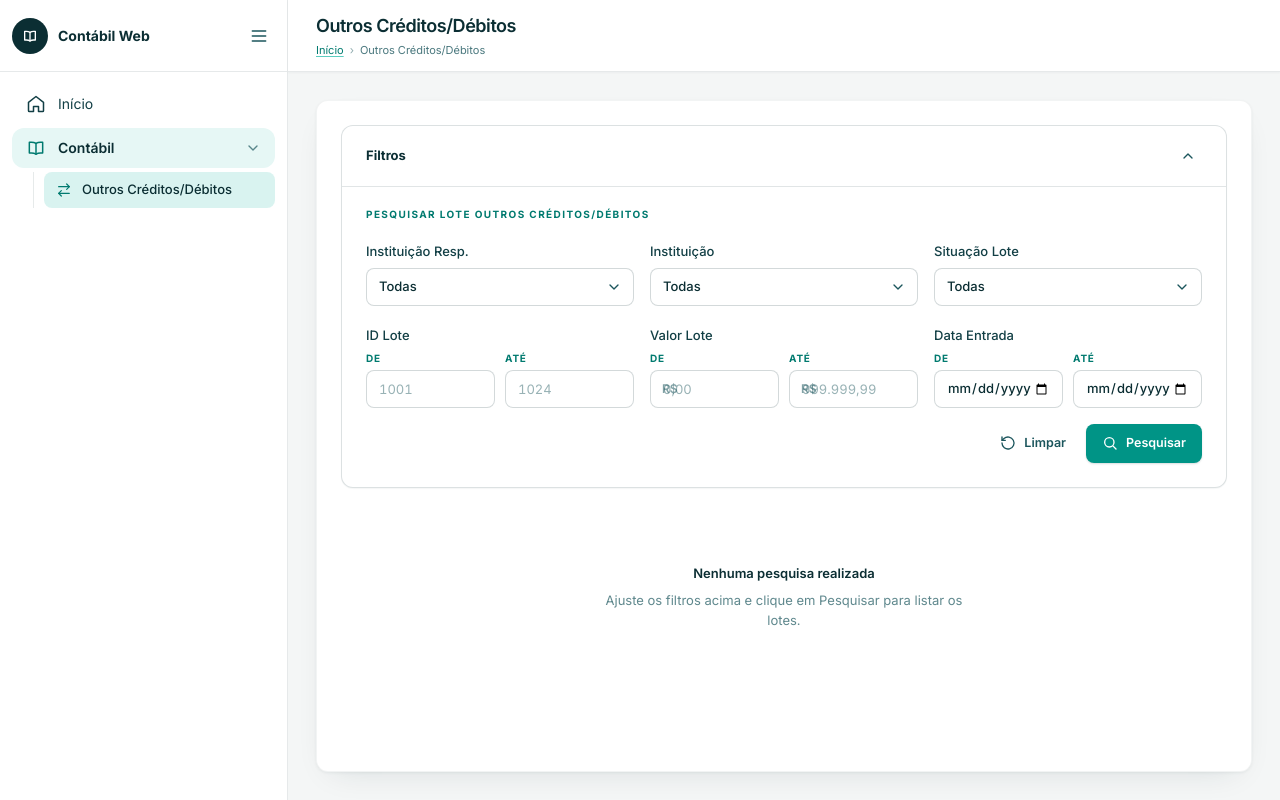
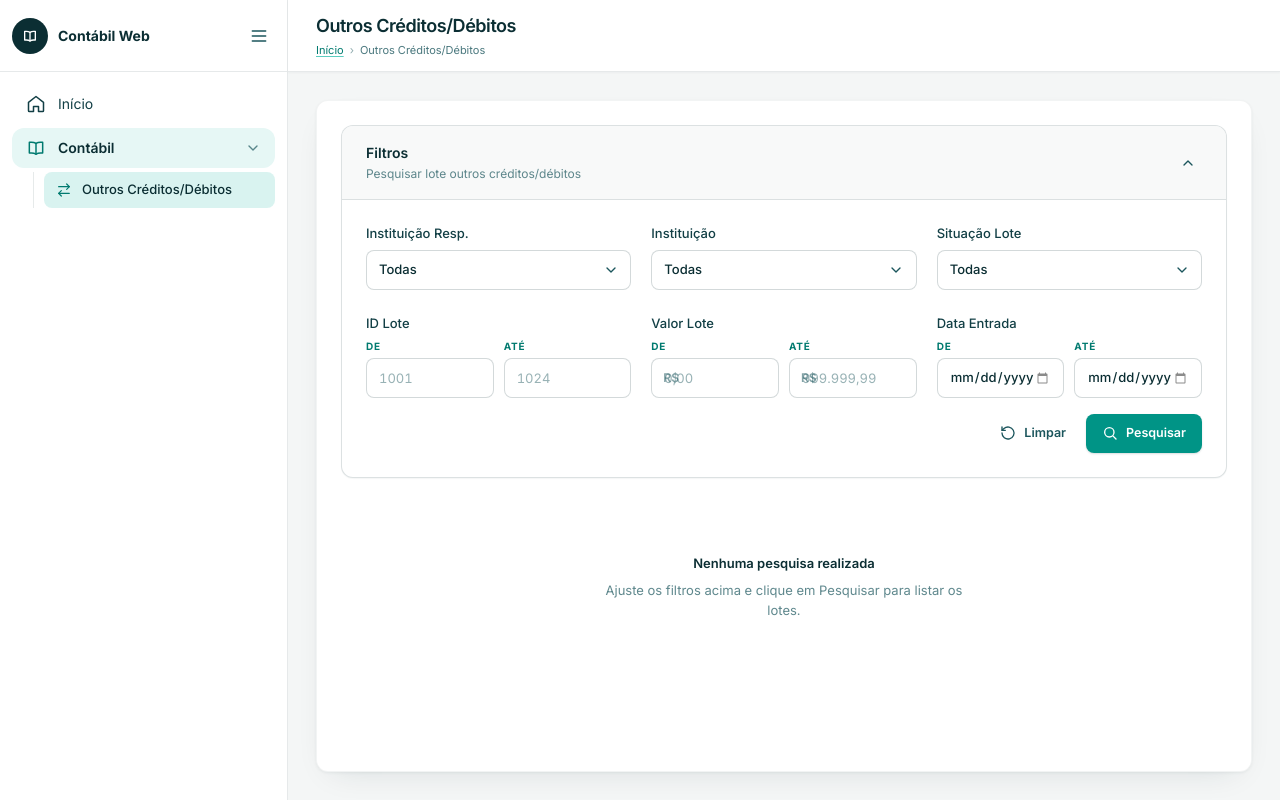
Before and after one commit to zrodrigolimaz/contabil-web, an Angular app: page / in a window 1280 px wide. Built offline with nearby package versions, Linux system fonts and the light colour scheme.

Commit message:
style: limpa os controles nativos dos campos e estrutura o cabeçalho do painel

```diff
--- a/src/app/features/outros-creditos-debitos/consulta-lotes/filtros-lotes/filtros-lotes.html
+++ b/src/app/features/outros-creditos-debitos/consulta-lotes/filtros-lotes/filtros-lotes.html
@@ -1,14 +1,12 @@
-<app-painel-recolhivel titulo="Filtros">
+<app-painel-recolhivel titulo="Filtros" subtitulo="Pesquisar lote outros créditos/débitos">
   <div resumo>
     @for (chip of chips(); track chip) {
       <span class="chip">{{ chip }}</span>
     }
   </div>
 
-  <p class="eyebrow mb-5">Pesquisar lote outros créditos/débitos</p>
-
   <form [formGroup]="form" (ngSubmit)="aoEnviar()">
-    <div class="grid items-end gap-x-4 gap-y-5 md:grid-cols-2 xl:grid-cols-3">
+    <div class="grid items-end gap-x-5 gap-y-6 md:grid-cols-2 xl:grid-cols-3">
       <app-campo-form rotulo="Instituição Resp." paraId="filtro-instituicao-responsavel">
         <select
           id="filtro-instituicao-responsavel"
--- a/src/app/shared/ui/painel-recolhivel/painel-recolhivel.ts
+++ b/src/app/shared/ui/painel-recolhivel/painel-recolhivel.ts
@@ -17,8 +17,16 @@ let sequencia = 0;
     <section
       class="overflow-hidden rounded-xl border border-petrol-900/[0.14] bg-white shadow-[0_1px_1px_rgba(11,46,51,0.04)]"
     >
-      <div class="flex items-center gap-4 px-6 py-4">
-        <h2 class="shrink-0 text-[13px] font-bold text-petrol-900">{{ titulo() }}</h2>
+      <div
+        class="flex items-center gap-4 px-6 py-4"
+        [class]="aberto() ? 'border-b border-petrol-900/[0.12] bg-surface/60' : ''"
+      >
+        <div class="shrink-0">
+          <h2 class="text-[14px] font-semibold text-petrol-900">{{ titulo() }}</h2>
+          @if (subtitulo(); as descricao) {
+            <p class="mt-0.5 text-[12px] text-petrol-700/70">{{ descricao }}</p>
+          }
+        </div>
 
         @if (!aberto()) {
           <div class="flex min-w-0 flex-1 flex-wrap items-center gap-1.5">
@@ -57,7 +65,7 @@ let sequencia = 0;
         [class]="aberto() ? 'grid-rows-[1fr]' : 'grid-rows-[0fr]'"
       >
         <div [id]="idConteudo" class="overflow-hidden" [attr.inert]="aberto() ? null : ''">
-          <div class="border-t border-petrol-900/[0.12] px-6 pb-6 pt-5">
+          <div class="px-6 pb-6 pt-6">
             <ng-content />
           </div>
         </div>
@@ -67,6 +75,8 @@ let sequencia = 0;
 })
 export class PainelRecolhivel {
   readonly titulo = input.required<string>();
+  /** Linha de apoio sob o título, no padrão de cabeçalho de cartão. */
+  readonly subtitulo = input<string>();
   readonly aberto = model(true);
 
   protected readonly idConteudo = `painel-conteudo-${sequencia++}`;
--- a/src/styles.css
+++ b/src/styles.css
@@ -68,13 +68,53 @@ body {
   }
 
   .campo {
-    @apply h-[38px] w-full rounded-lg border border-petrol-900/[0.18] bg-white px-3 text-[13px]
+    @apply h-10 w-full rounded-lg border border-petrol-900/[0.18] bg-white px-3 text-[13px]
       font-medium tabular-nums text-petrol-900
       transition-[border-color,box-shadow,background-color] placeholder:font-normal
       placeholder:text-petrol-700/45 hover:border-petrol-900/35 hover:bg-petrol-900/[0.01]
       focus:border-primary-500 focus:outline-none focus:ring-[3px] focus:ring-primary-500/20
       disabled:bg-surface disabled:text-petrol-700/60 aria-[invalid=true]:border-danger
       aria-[invalid=true]:focus:ring-danger/20;
+  }
+
+  /*
+   * As setinhas de incremento roubam largura de campos estreitos e ninguém ajusta um
+   * ID de lote de um em um — some com elas em todos os navegadores.
+   */
+  .campo[type='number'] {
+    appearance: textfield;
+  }
+
+  .campo[type='number']::-webkit-outer-spin-button,
+  .campo[type='number']::-webkit-inner-spin-button {
+    -webkit-appearance: none;
+    margin: 0;
+  }
+
+  /*
+   * O campo de data nativo pinta cada parte (dia, mês, ano) com sua própria cor e um
+   * ícone de calendário azulado. Aqui ele passa a falar a mesma língua dos outros campos.
+   */
+  .campo[type='date']::-webkit-datetime-edit {
+    color: var(--color-petrol-900);
+  }
+
+  .campo[type='date']::-webkit-datetime-edit-text,
+  .campo[type='date']::-webkit-datetime-edit-month-field,
+  .campo[type='date']::-webkit-datetime-edit-day-field,
+  .campo[type='date']::-webkit-datetime-edit-year-field {
+    color: inherit;
+  }
+
+  .campo[type='date']::-webkit-calendar-picker-indicator {
+    cursor: pointer;
+    opacity: 0.45;
+    transition: opacity 120ms;
+  }
+
+  .campo[type='date']:hover::-webkit-calendar-picker-indicator,
+  .campo[type='date']:focus::-webkit-calendar-picker-indicator {
+    opacity: 0.9;
   }
 
   /*
```
